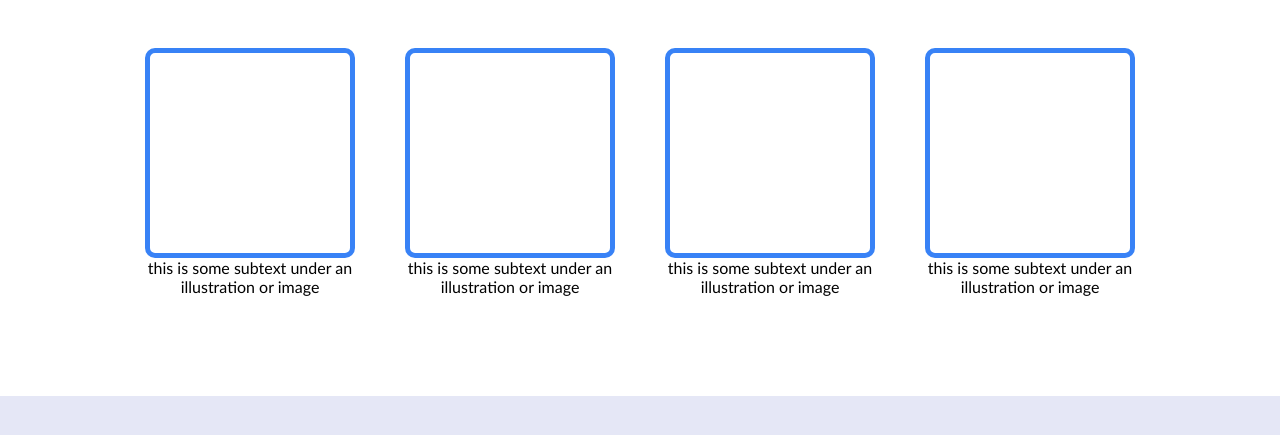
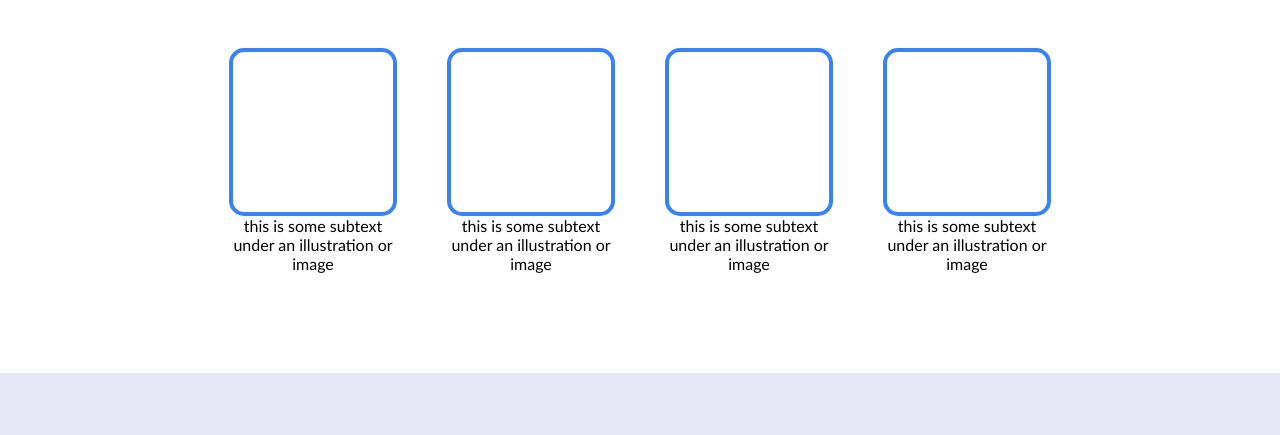
Before and after one commit to MCH2234/layout-vanila, a plain HTML site: page index.html in a window 1280 px wide. Shown: the part 653-1088 px from the top of the page. Drawn offline with Linux system fonts and the light colour scheme.

Commit message:
Stylistic changes to some of the elements.

```diff
--- a/style.css
+++ b/style.css
@@ -103,15 +103,15 @@ button{
 }
 
 .illustration{
-    flex-basis:200px;
+    flex-basis:160px;
     display:flex;
     flex-direction: column;
 }
 .imgs{
-    height: 200px;;
-    width:200px;
-border-radius: 10px;
-border:5px solid #3882f6;
+    height: 160px;;
+    width:160px;
+border-radius: 15px;
+border:4px solid #3882f6;
 ;
 
 }
```
